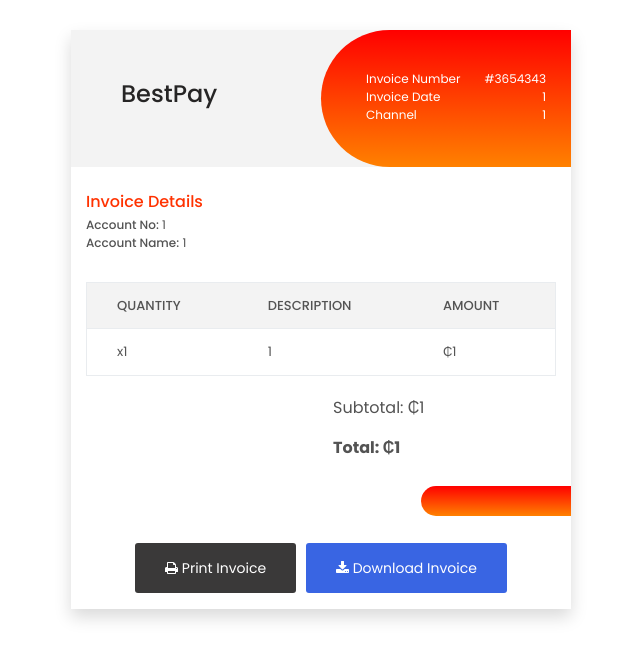
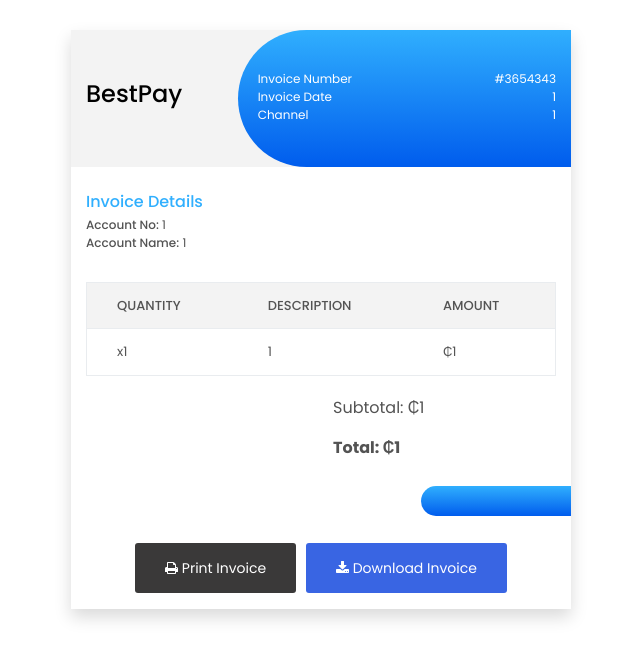
Before and after one commit to JAYCEHTECH/bp_receipt, a Django app: page /receipt/3654343/1/1/1/1/1/1 in a window 1280 px wide. Shown: the top 660 px of the page, without its empty margins (319-959 px from the left). Run offline with Django 4.2, Linux system fonts and the light colour scheme; data comes from the database, SQL or seed files in the repository; both versions use the stored data as it was after the commit; parts of the project's set-up code (start-up, migrations or seed data) failed here and were passed over.

Commit message:
color change

```diff
--- a/receipt/settings.py
+++ b/receipt/settings.py
@@ -30,7 +30,8 @@ DEBUG = True
 
 ALLOWED_HOSTS = [
     'receipt-app-2a2vn.ondigitalocean.app',
-    'r.bestpaygh.com'
+    'r.bestpaygh.com',
+    '127.0.0.1'
 ]
 
 
--- a/receipt_app/templates/layouts/invoice-1.html
+++ b/receipt_app/templates/layouts/invoice-1.html
@@ -2,7 +2,7 @@
 <!DOCTYPE html>
 <html lang="zxx">
 <head>
-    <title>Invoice - Bestpay GH</title>
+    <title>Invoice - BestPay</title>
     <meta name="viewport" content="width=device-width, initial-scale=1.0">
     <meta charset="UTF-8">
 
@@ -31,7 +31,7 @@
                     <div class="invoice-info clearfix" id="invoice_wrapper">
                         <div class="invoice-headar">
                             <div class="row g-0">
-                                <div class="col-6">
+                                <div class="col-4">
                                     <div class="invoice-logo">
                                         <!-- logo started -->
                                         <div class="logo">
@@ -40,7 +40,7 @@
                                         <!-- logo ended -->
                                     </div>
                                 </div>
-                                <div class="col-6 invoice-id">
+                                <div class="col-8 invoice-id">
                                     <div class="info">
                                         <p class="color-white mb-0 text-14">Invoice Number <span>#{{ invoice_no }}</span></p>
                                         <p class="color-white mb-0 text-14">Invoice Date <span>{{ date}}</span></p>
--- a/static/assets/css/style.css
+++ b/static/assets/css/style.css
@@ -253,15 +253,14 @@ table th{
 }
 
 .invoice-1 .invoice-id .info{
-    max-width: 200px;
-    margin:0 15px 0 auto;
-    padding: 40px 10px 15px;
+    margin:0 5px 0 auto;
+    padding: 40px 10px 15px 20px;
 }
 
 .invoice-1 .invoice-id{
     border-radius: 75px 0 0 75px;
     z-index: 0;
-    background-image: linear-gradient(to bottom, #ff0000, #ff8100);
+    background-image: linear-gradient(to bottom, #30AFFE, #005CED);
 }
 
 .invoice-1 .payment-method-list-1{
@@ -302,12 +301,12 @@ table th{
 }
 
 .invoice-1 .inv-title-1{
-    color: #ff3200;
+    color: #30AFFE;
     margin-bottom: 5px;
 }
 
 .invoice-1 .invoice-logo{
-    padding: 50px;
+    padding: 50px 50px 50px 15px;
 }
 
 .invoice-1 .invoice-logo img {
@@ -373,7 +372,7 @@ table th{
 }
 
 .invoice-1 .active-color{
-    color: #ff3200!important;
+    color: #005CED!important;
 }
 
 .invoice-1 .invoice-bottom h3 {
@@ -408,7 +407,7 @@ table th{
     height: 30px;
     border-radius: 15px 0 0 15px;
     z-index: 0;
-    background-image: linear-gradient(to bottom, #ff0000, #ff8100);
+    background-image: linear-gradient(to bottom, #30AFFE, #005CED);
 }
 
 /*!** MEDIA **!*/
@@ -2057,7 +2056,7 @@ table th{
 }
 
 .invoice-8 h1, h2, h3, h4, h5, h6, .h1, .h2, .h3, .h4, .h5, .h6 {
-    color: #262525;
+    color: #000000;
 }
 
 .invoice-8 .invoice-contact-us{
```
Also changed, not shown: db.sqlite3, receipt_app/migrations/0001_initial.py (added).
